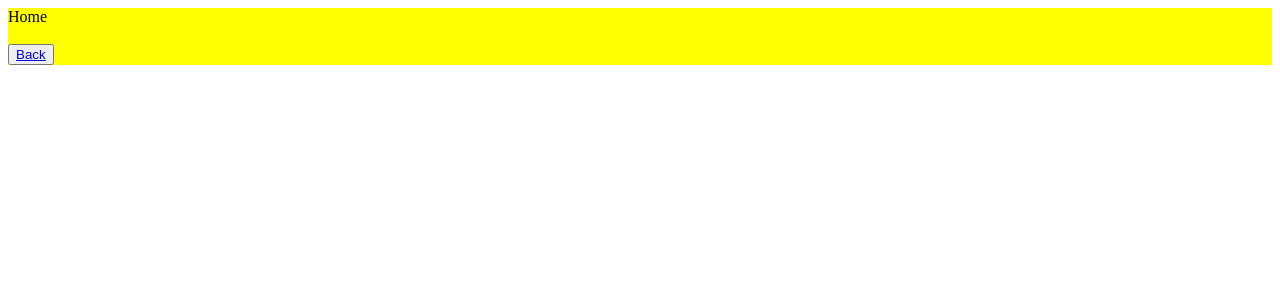
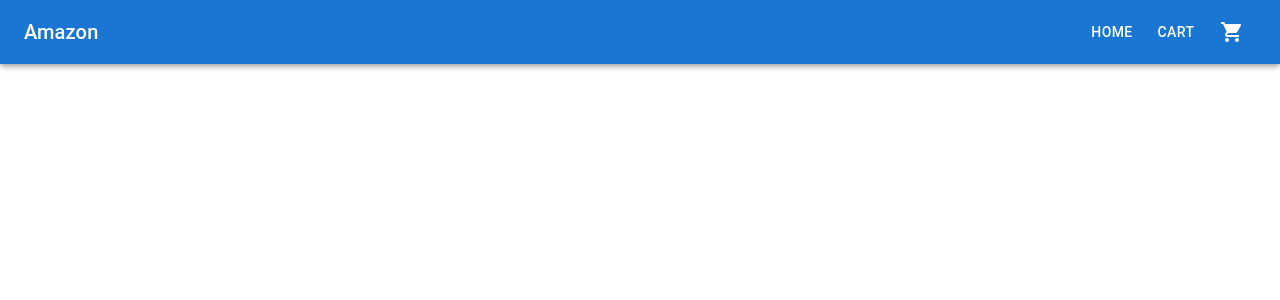
Before and after one commit to NidhiSharma63/cart-ts, a React (Create React App) app: page / in a window 1280 px wide. Shown: the top 300 px of the page. Built offline with nearby package versions, Linux system fonts and the light colour scheme.

Commit message:
navbar functionality added

```diff
--- a/package.json
+++ b/package.json
@@ -3,6 +3,10 @@
   "version": "0.1.0",
   "private": true,
   "dependencies": {
+    "@emotion/react": "^11.10.6",
+    "@emotion/styled": "^11.10.6",
+    "@mui/icons-material": "^5.11.11",
+    "@mui/material": "^5.11.11",
     "@testing-library/jest-dom": "^5.16.5",
     "@testing-library/react": "^13.4.0",
     "@testing-library/user-event": "^13.5.0",
--- a/src/components/Navbar.tsx
+++ b/src/components/Navbar.tsx
@@ -1,14 +1,126 @@
-import {Link, Outlet} from 'react-router-dom';
+import { useState } from "react";
+import { useNavigate, Outlet } from "react-router-dom";
+import AppBar from "@mui/material/AppBar";
+import Box from "@mui/material/Box";
+import CssBaseline from "@mui/material/CssBaseline";
+import Divider from "@mui/material/Divider";
+import Drawer from "@mui/material/Drawer";
+import IconButton from "@mui/material/IconButton";
+import List from "@mui/material/List";
+import ListItem from "@mui/material/ListItem";
+import ListItemButton from "@mui/material/ListItemButton";
+import ListItemText from "@mui/material/ListItemText";
+import MenuIcon from "@mui/icons-material/Menu";
+import Toolbar from "@mui/material/Toolbar";
+import Typography from "@mui/material/Typography";
+import Button from "@mui/material/Button";
+import Badge from "@mui/material/Badge";
+import ShoppingCartIcon from "@mui/icons-material/ShoppingCart";
+interface Props {
+  /**
+   * Injected by the documentation to work in an iframe.
+   * You won't need it on your project.
+   */
+  window?: () => Window;
+}
 
-const Navbar: React.FC = (): JSX.Element => {
+const drawerWidth = 240;
+const navItems = ["Home", "Cart"];
+
+export default function DrawerAppBar(props: Props) {
+  const { window } = props;
+  const [mobileOpen, setMobileOpen] = useState(false);
+  const navigate = useNavigate();
+
+  const handleDrawerToggle = () => {
+    setMobileOpen((prevState) => !prevState);
+  };
+
+  const drawer = (
+    <Box onClick={handleDrawerToggle} sx={{ textAlign: "center" }}>
+      <Typography variant="h6" sx={{ my: 2 }}>
+        MUI
+      </Typography>
+      <Divider />
+      <List>
+        {navItems.map((item) => (
+          <ListItem key={item} disablePadding>
+            <ListItemButton sx={{ textAlign: "center" }}>
+              <ListItemText primary={item} />
+            </ListItemButton>
+          </ListItem>
+        ))}
+      </List>
+    </Box>
+  );
+
+  const container =
+    window !== undefined ? () => window().document.body : undefined;
+
   return (
-    <div style={{backgroundColor: 'yellow'}}>
+    <Box sx={{ display: "flex" }}>
       <Outlet />
-      <br />
-      <button>
-        <Link to='/'>Back</Link>
-      </button>
-    </div>
+      <CssBaseline />
+      <AppBar component="nav">
+        <Toolbar>
+          <IconButton
+            color="inherit"
+            aria-label="open drawer"
+            edge="start"
+            onClick={handleDrawerToggle}
+            sx={{ mr: 2, display: { sm: "none" } }}
+          >
+            <MenuIcon />
+          </IconButton>
+          <Typography
+            variant="h6"
+            component="div"
+            sx={{ flexGrow: 1, display: { xs: "none", sm: "block" } }}
+          >
+            Amazon
+          </Typography>
+          <Box sx={{ display: { xs: "none", sm: "block" } }}>
+            {navItems.map((item) => (
+              <Button
+                key={item}
+                sx={{ color: "#fff" }}
+                onClick={() => navigate(`/${item.toLowerCase()}`)}
+              >
+                {item}
+              </Button>
+            ))}
+            <IconButton
+              size="large"
+              aria-label="show 4 new mails"
+              color="inherit"
+            >
+              <Badge badgeContent={0} color="error">
+                <ShoppingCartIcon />
+              </Badge>
+            </IconButton>
+          </Box>
+        </Toolbar>
+      </AppBar>
+      <Box component="nav">
+        <Drawer
+          container={container}
+          variant="temporary"
+          open={mobileOpen}
+          onClose={handleDrawerToggle}
+          ModalProps={{
+            keepMounted: true, // Better open performance on mobile.
+          }}
+          sx={{
+            display: { xs: "block", sm: "none" },
+            "& .MuiDrawer-paper": {
+              boxSizing: "border-box",
+              width: drawerWidth,
+            },
+          }}
+        >
+          {drawer}
+        </Drawer>
+      </Box>
+    </Box>
   );
-};
-export default Navbar;
+}
```
Also changed, not shown: src/App.tsx (+9 -11 lines), 1 other file (tests, documents, lock files or other folders).
